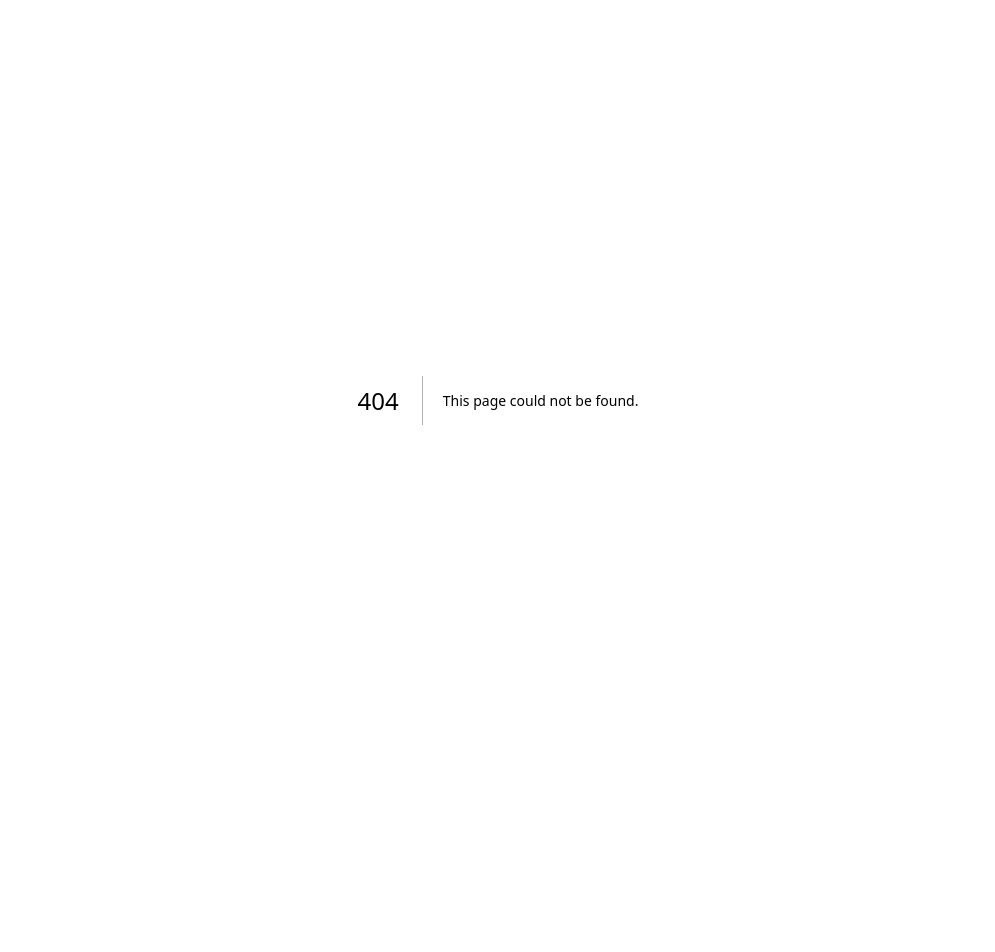
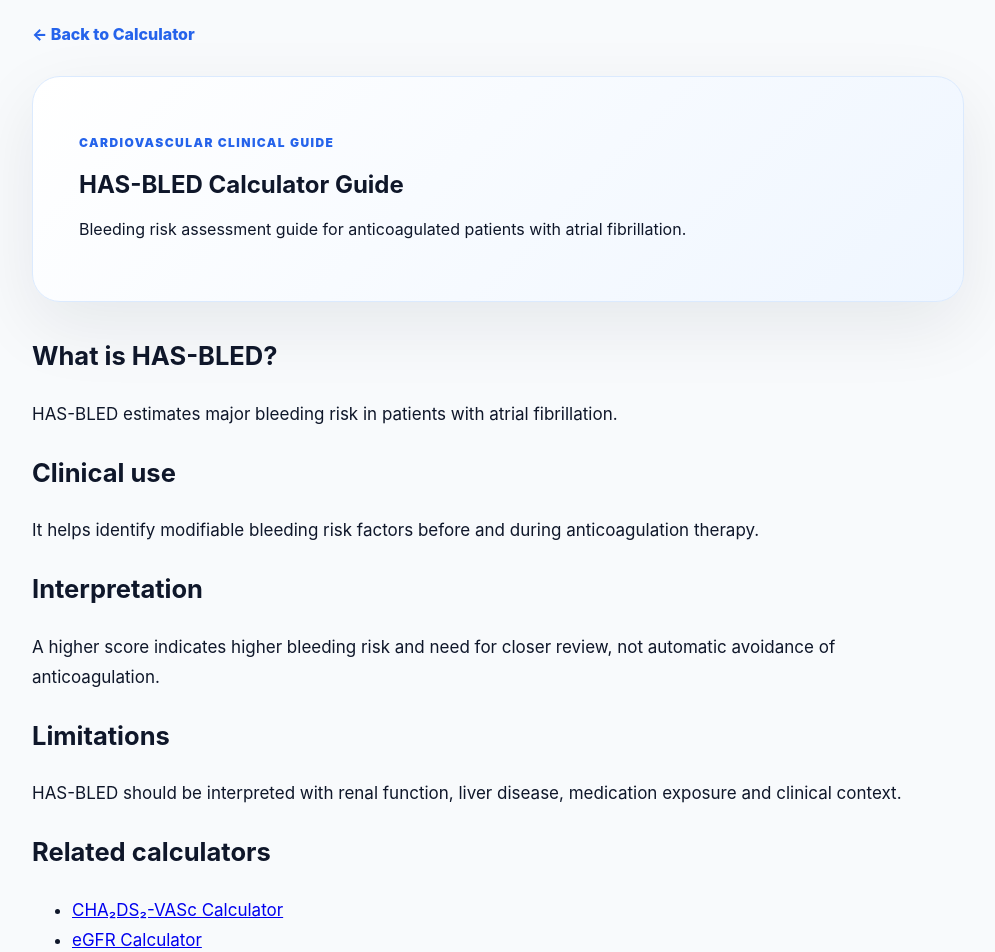
Before and after one commit to brsbyrm/meddoq, a Next.js app: page /calculators/has-bled/guide in a window 1280 px wide. Before the commit this address had no page. Shown: the top 952 px of the page, without its empty margins (142-1137 px from the left). Before the commit the page ends 800 px from the top, so only its background shows below. Built offline with nearby package versions, Linux system fonts and the light colour scheme.

Commit message:
Add cardiovascular calculator guide pages

```diff
--- /dev/null
+++ b/app/calculators/has-bled/guide/page.jsx
@@ -0,0 +1,41 @@
+export const metadata = {
+  title: "HAS-BLED Calculator Guide | Bleeding Risk in AF | Meddoq",
+  description: "Clinical guide for HAS-BLED bleeding risk score interpretation in atrial fibrillation.",
+  alternates: { canonical: "https://meddoq.com/calculators/has-bled/guide" },
+};
+
+export default function Page() {
+  return (
+    <main style={styles.main}>
+      <a href="/calculators/has-bled" style={styles.back}>← Back to Calculator</a>
+      <section style={styles.hero}>
+        <p style={styles.kicker}>Cardiovascular Clinical Guide</p>
+        <h1>HAS-BLED Calculator Guide</h1>
+        <p>Bleeding risk assessment guide for anticoagulated patients with atrial fibrillation.</p>
+      </section>
+      <section style={styles.content}>
+        <h2>What is HAS-BLED?</h2>
+        <p>HAS-BLED estimates major bleeding risk in patients with atrial fibrillation.</p>
+        <h2>Clinical use</h2>
+        <p>It helps identify modifiable bleeding risk factors before and during anticoagulation therapy.</p>
+        <h2>Interpretation</h2>
+        <p>A higher score indicates higher bleeding risk and need for closer review, not automatic avoidance of anticoagulation.</p>
+        <h2>Limitations</h2>
+        <p>HAS-BLED should be interpreted with renal function, liver disease, medication exposure and clinical context.</p>
+        <h2>Related calculators</h2>
+        <ul>
+          <li><a href="/calculators/cha2ds2-vasc">CHA₂DS₂-VASc Calculator</a></li>
+          <li><a href="/calculators/egfr">eGFR Calculator</a></li>
+        </ul>
+      </section>
+    </main>
+  );
+}
+
+const styles = {
+  main:{maxWidth:980,margin:"0 auto",padding:"24px",fontFamily:'Inter, ui-sans-serif, system-ui, -apple-system, BlinkMacSystemFont, "Segoe UI", sans-serif',color:"#0f172a"},
+  back:{color:"#2563eb",fontWeight:800,textDecoration:"none"},
+  hero:{marginTop:32,background:"linear-gradient(135deg,#ffffff,#eff6ff)",border:"1px solid #dbeafe",borderRadius:28,padding:"clamp(26px,5vw,46px)",boxShadow:"0 24px 70px rgba(15,23,42,0.08)"},
+  kicker:{color:"#2563eb",fontWeight:900,textTransform:"uppercase",letterSpacing:"0.12em",fontSize:12},
+  content:{marginTop:32,lineHeight:1.75,fontSize:17},
+};
```
Also changed, not shown: app/calculators/cha2ds2-vasc/guide/page.jsx (added, +41 -0 lines).
